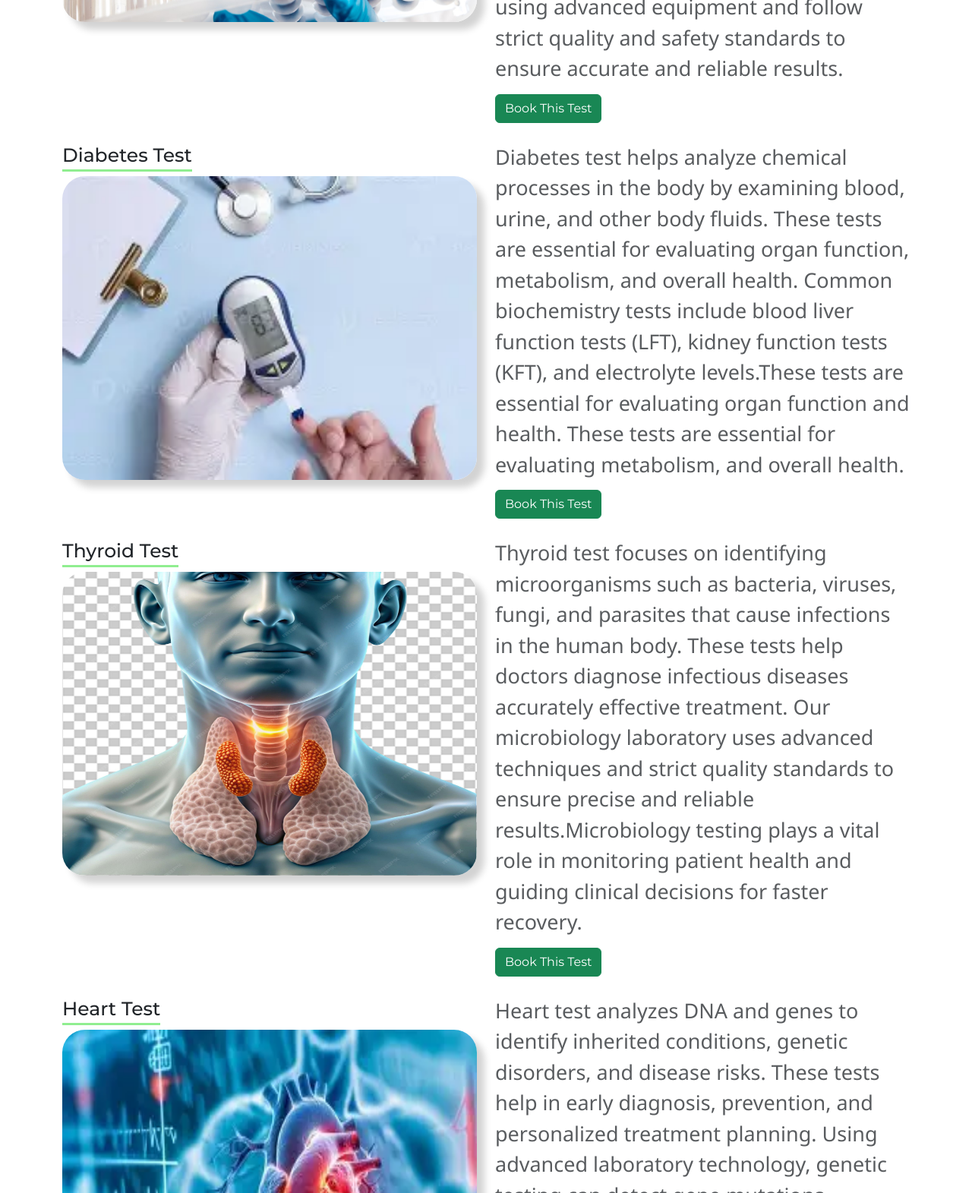
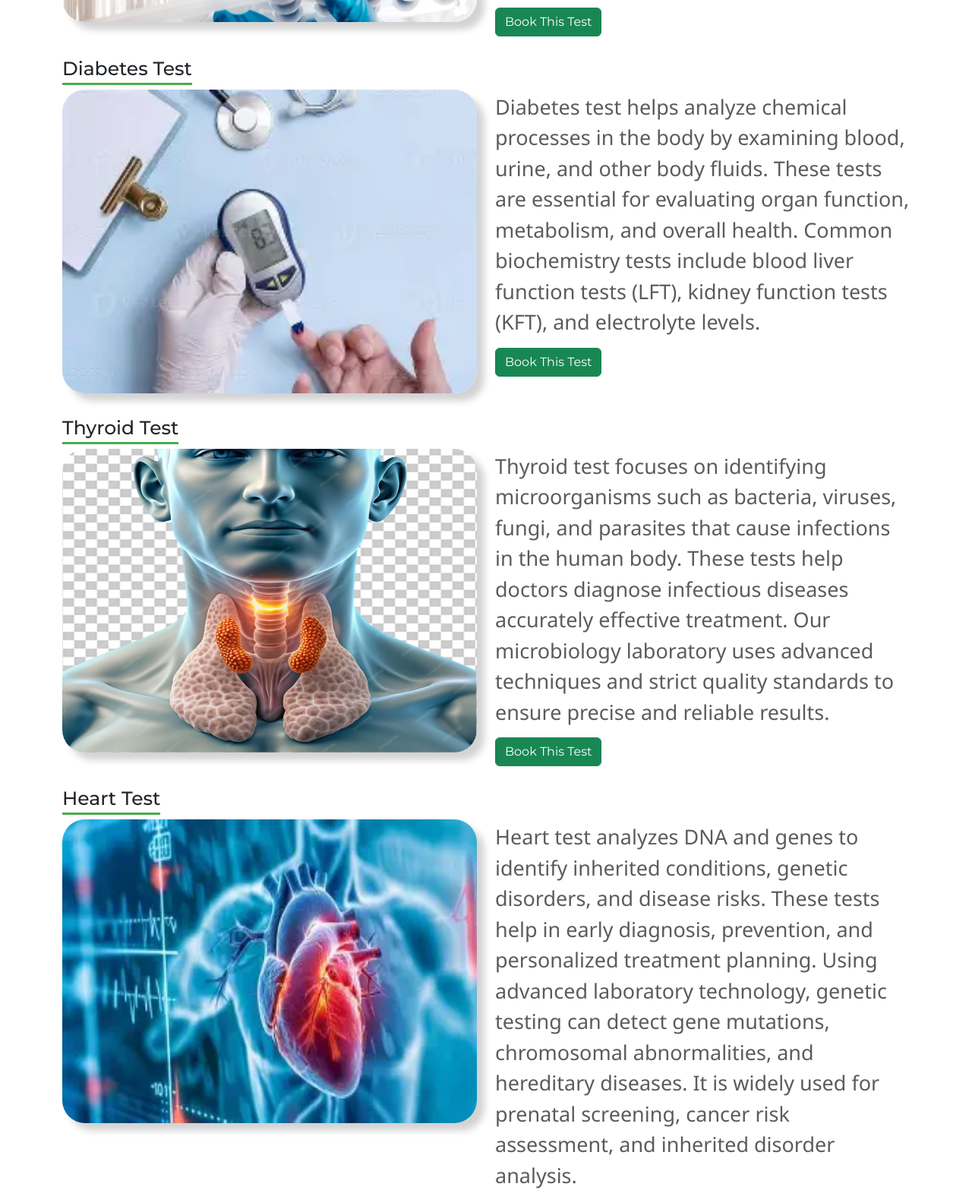
Before and after one commit to atharva2254/PathoCare, a plain HTML site: page services.html in a window 1280 px wide. Shown: the part 690-2261 px from the top of the page at 76% size. Drawn offline with nearby package versions, Linux system fonts and the light colour scheme.

Commit message:
color
text

```diff
--- a/css/services.css
+++ b/css/services.css
@@ -5,7 +5,7 @@
 h3{
     font-size: 25px;
     display: inline-block;
-    border-bottom: 3px solid lightgreen;
+    border-bottom: 3px solid rgb(75, 172, 75);
     padding-bottom: 4px;
     position: relative;
     top: 7px;
--- a/services.html
+++ b/services.html
@@ -70,8 +70,7 @@
                     <img src="images/dt.jpg" alt="" class="img-fluid mb-2 img_gt">
                 </div>
                 <div class="col-md-6">
-                    <p class="text_t text-muted">Blood testing plays a vital role in identifying diseases, monitoring health conditions, and guiding proper medical treatment. It involves laboratory analysis of blood, urine, tissue, and other body samples to detect abnormalities at an early stage.It involves laboratory analysis of blood, urine, tissue to detect abnormalities at an early stage.
-                    Our diagnostic testing services are performed using advanced equipment and follow strict quality and safety standards to ensure accurate and reliable results.
+                    <p class="text_t text-muted mt-5">Blood testing plays a vital role in identifying diseases, monitoring health conditions, and guiding proper medical treatment. It involves laboratory analysis of blood, urine, tissue, and other body samples to detect abnormalities at an early stage.It involves laboratory analysis of blood, urine, tissue to detect abnormalities at an early stage.
                     </p>
                     <a href="book.html" class="btn btn-success btn-md mt-2 ">Book This Test</a>
                 </div>
@@ -80,8 +79,7 @@
                     <img src="images/diab.webp" alt="" class="img-fluid mb-2 img_gt">
                 </div>
                 <div class="col-md-6">
-                    <p class="text-muted">Diabetes test helps analyze chemical processes in the body by examining blood, urine, and other body fluids. These tests are essential for evaluating organ function, metabolism, and overall health. Common biochemistry tests include blood liver function tests (LFT), kidney function tests (KFT), and electrolyte levels.These tests are essential for evaluating organ function and health.
-                    These tests are essential for evaluating metabolism, and overall health.
+                    <p class="text-muted mt-5">Diabetes test helps analyze chemical processes in the body by examining blood, urine, and other body fluids. These tests are essential for evaluating organ function, metabolism, and overall health. Common biochemistry tests include blood liver function tests (LFT), kidney function tests (KFT), and electrolyte levels.
                     </p>
                     <a href="book.html" class="btn btn-success btn-md mt-2">Book This Test</a>
                 </div>
@@ -90,8 +88,8 @@
                     <img src="images/th.jpg" alt="" class="img-fluid mb-2 img_gt">
                 </div>
                 <div class="col-md-6">
-                    <p class="text-muted">Thyroid test focuses on identifying microorganisms such as bacteria, viruses, fungi, and parasites that cause infections in the human body. These tests help doctors diagnose infectious diseases accurately effective treatment.
-                    Our microbiology laboratory uses advanced techniques and strict quality standards to ensure precise and reliable results.Microbiology testing plays a vital role in monitoring patient health and guiding clinical decisions for faster recovery.
+                    <p class="text-muted mt-5">Thyroid test focuses on identifying microorganisms such as bacteria, viruses, fungi, and parasites that cause infections in the human body. These tests help doctors diagnose infectious diseases accurately effective treatment.
+                    Our microbiology laboratory uses advanced techniques and strict quality standards to ensure precise and reliable results.
                     </p>
                     <a href="book.html" class="btn btn-success btn-md mt-2">Book This Test</a>
                 </div>
@@ -100,8 +98,8 @@
                     <img src="images/heart.webp" alt="" class="img-fluid mb-2 img_gt">
                 </div>
                 <div class="col-md-6">
-                    <p class="text-muted">Heart test analyzes DNA and genes to identify inherited conditions, genetic disorders, and disease risks. These tests help in early diagnosis, prevention, and personalized treatment planning.
-                    Using advanced laboratory technology, genetic testing can detect gene mutations, chromosomal abnormalities, and hereditary diseases. It is widely used for prenatal screening, cancer risk assessment, and inherited disorder analysis.Using advanced laboratory technology,and hereditary diseases.</p>
+                    <p class="text-muted mt-5">Heart test analyzes DNA and genes to identify inherited conditions, genetic disorders, and disease risks. These tests help in early diagnosis, prevention, and personalized treatment planning.
+                    Using advanced laboratory technology, genetic testing can detect gene mutations, chromosomal abnormalities, and hereditary diseases. It is widely used for prenatal screening, cancer risk assessment, and inherited disorder analysis.</p>
                     <a href="book.html" class="btn btn-success btn-md mt-2">Book This Test</a>
                 </div>
                 <div class="col-md-6">
@@ -114,7 +112,7 @@
                     <li> Home sample collection</li>
                 </ul>
                 </div>
-                <div class="col-md-6">
+                <!-- <div class="col-md-6">
                     <h3 class="f_size">Quality & Safety Standards</h3>
                 <ul class="list">
                     <li> Strict hygiene & sterilization protocols</li>
@@ -122,7 +120,7 @@
                     <li> Internal & external quality control</li>
                     <li> Data privacy & report confidentiality</li>
                 </ul>
-                </div>
+                </div> -->
             </div>
         </div>
     <!-- new section start -->
```
